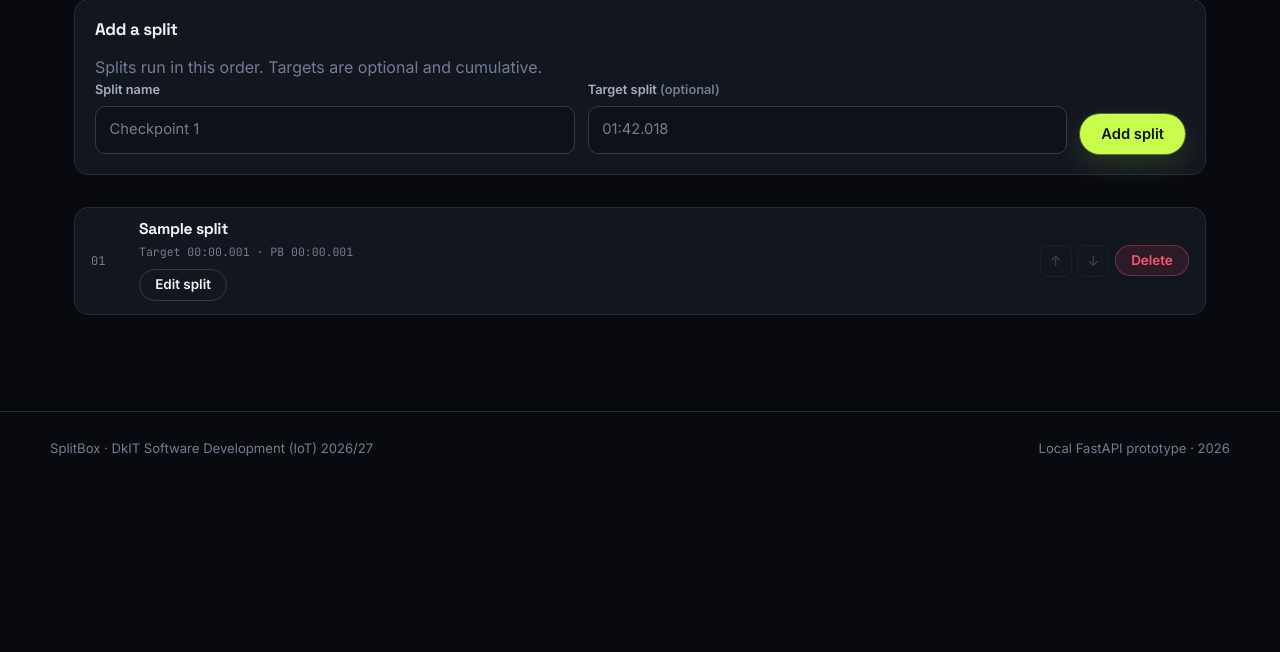
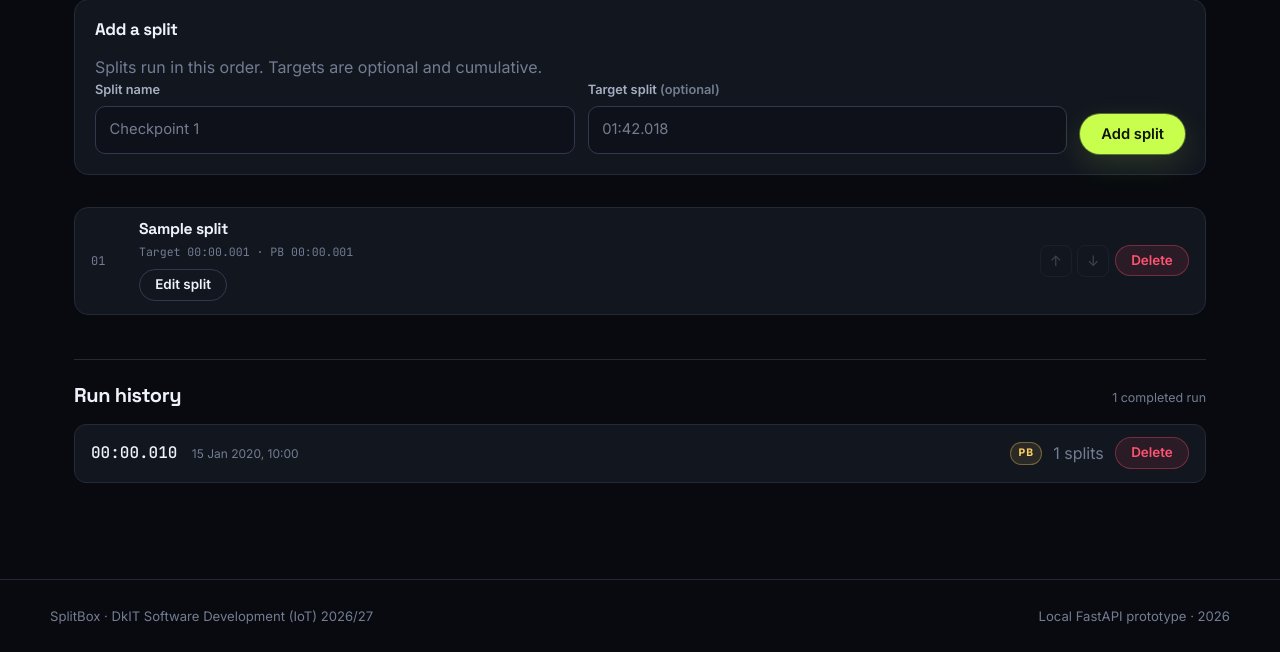
Before and after one commit to leonas-stanis/SplitBox, a FastAPI app: page /categories/1 in a window 1280 px wide. Shown: the part 483-1135 px from the top of the page. Before the commit the page ends 939 px from the top, so only its background shows below. Run offline with FastAPI, Linux system fonts and the light colour scheme; a user stored in the database is signed in; tables that the repository leaves empty hold one stand-in row (values such as "Sample post").

Commit message:
Add run history with PB badges and deletion

```diff
--- a/main.py
+++ b/main.py
@@ -401,12 +401,27 @@ def category_page(
     user: PageUser,
 ):
     category = owned_category(db, user, category_id)
+    personal_best = category.personal_best
+    runs = sorted(category.runs, key=lambda run: run.started_at, reverse=True)
+    run_rows = [
+        {
+            "run": run,
+            "is_best": personal_best is not None and run.id == personal_best.id,
+            "delta": (
+                run.total_ms - personal_best.total_ms
+                if personal_best is not None
+                else 0
+            ),
+        }
+        for run in runs
+    ]
     return page(
         request,
         "category.html",
         user=user,
         category=category,
         comparison=comparison_for(category),
+        run_rows=run_rows,
     )
 
 
@@ -556,6 +571,23 @@ def delete_split(
     return RedirectResponse(f"/categories/{category_id}", status_code=303)
 
 
+@app.post("/runs/{run_id}/delete", name="delete_run_page")
+def delete_run_page(
+    request: Request,
+    run_id: int,
+    db: SessionDep,
+    user: PageUser,
+):
+    run = db.get(models.Run, run_id)
+    if run is None or run.category.game.user_id != user.id:
+        raise HTTPException(status_code=404, detail="Run not found")
+    category_id = run.category_id
+    db.delete(run)
+    db.commit()
+    flash(request, "Run deleted from the history.", "success")
+    return RedirectResponse(f"/categories/{category_id}", status_code=303)
+
+
 @app.get("/categories/{category_id}/timer", name="timer_page")
 def timer_page(
     request: Request,
--- a/templates/category.html
+++ b/templates/category.html
@@ -116,5 +116,40 @@
       <p>Add the first split with the form above. The timer follows this order.</p>
     </div>
   {% endif %}
+  <section class="history-section">
+    <div class="subhead">
+      <h2>Run history</h2>
+      <span class="muted">{{ run_rows|length }} completed {{ "run" if run_rows|length == 1 else "runs" }}</span>
+    </div>
+    {% if run_rows %}
+      <div class="run-list">
+        {% for item in run_rows %}
+          <article class="run-row">
+            <div class="run-main">
+              <strong class="run-time">{{ item.run.total_ms|clock }}</strong>
+              <span class="run-date">{{ item.run.started_at|date }}</span>
+            </div>
+            <div class="run-meta">
+              {% if item.is_best %}
+                <span class="pb-badge">PB</span>
+              {% else %}
+                <span class="run-delta {{ 'ahead' if item.delta < 0 else 'behind' }}">{{ item.delta|delta }}</span>
+              {% endif %}
+              <span class="muted">{{ item.run.splits|length }} splits</span>
+              <form class="inline-form" action="{{ url_for('delete_run_page', run_id=item.run.id) }}" method="post"
+                    data-confirm="Delete this run from the history?">
+                <button class="btn btn-danger btn-sm" type="submit">Delete</button>
+              </form>
+            </div>
+          </article>
+        {% endfor %}
+      </div>
+    {% else %}
+      <div class="empty-state compact">
+        <p>No completed runs yet. Finish a route in the timer to record one.</p>
+        <p><a class="btn btn-primary btn-sm" href="{{ url_for('timer_page', category_id=category.id) }}">Open timer</a></p>
+      </div>
+    {% endif %}
+  </section>
 </section>
 {% endblock %}
```
